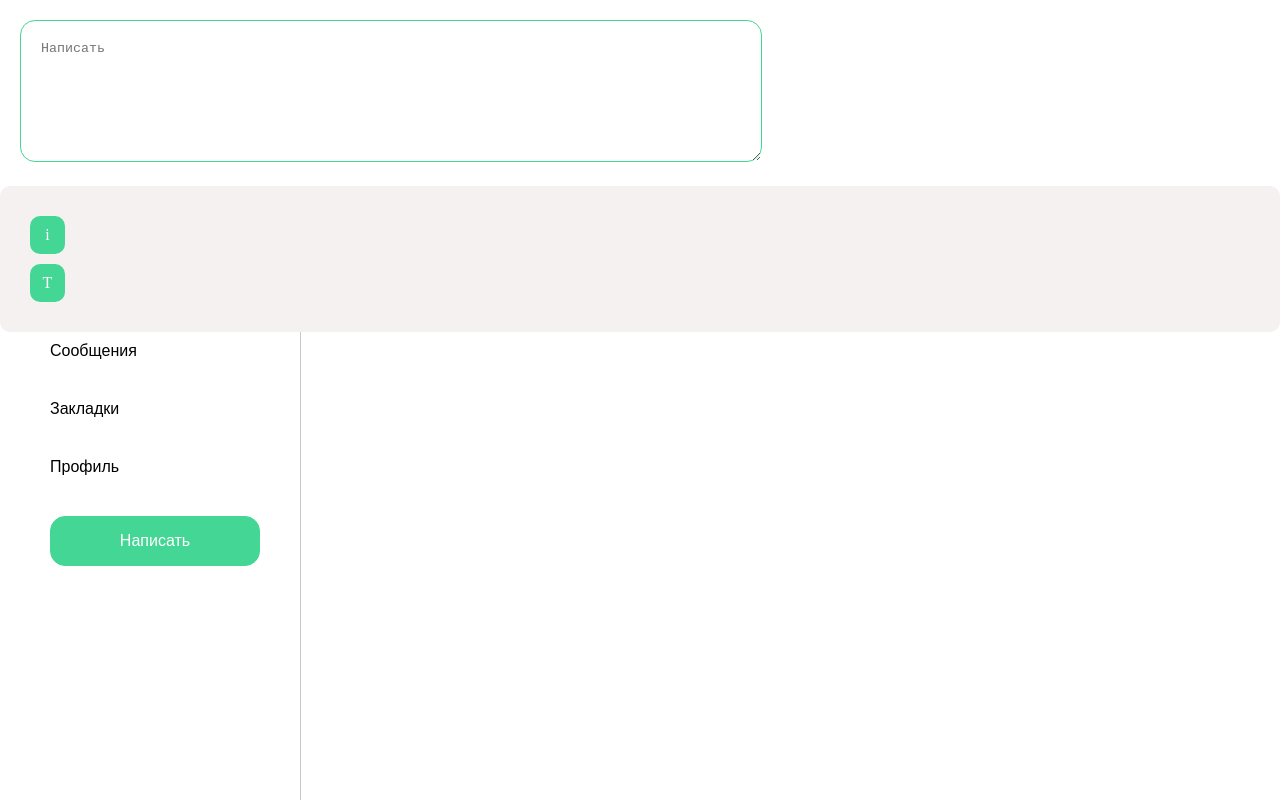
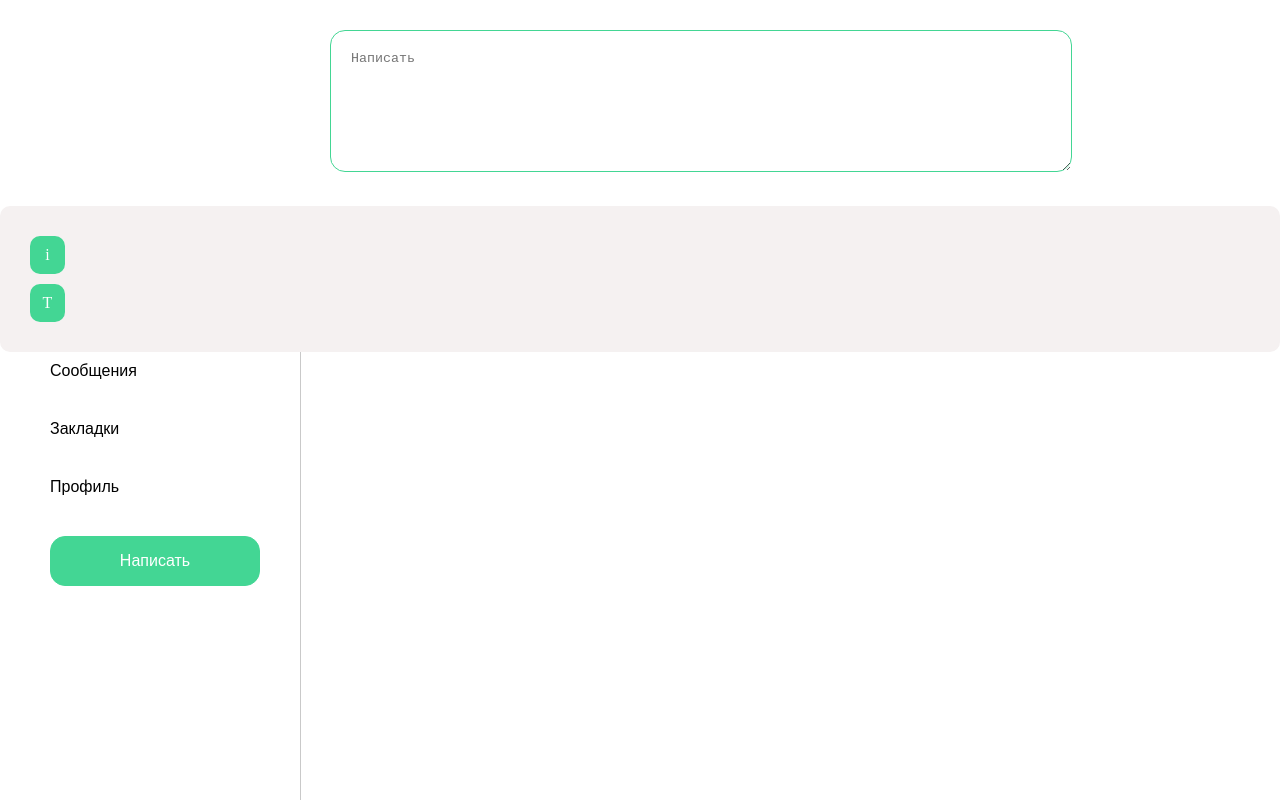
Before and after one commit to oksanaBir/social-net, a React app: page / in a window 1280 px wide. Built offline with nearby package versions, Linux system fonts and the light colour scheme.

Commit message:
position changed

```diff
--- a/src/styles/textarea.less
+++ b/src/styles/textarea.less
@@ -1,6 +1,5 @@
 .textarea {
     position: relative;
-    margin: 20px;
     padding: 20px;
     border-radius: 15px;
     height: 100px;
@@ -9,6 +8,8 @@
     background-color: white;
     border: @greenBorder;
     color: @green;
+    left: 300px;
+    margin: 30px;
 }
 
 .textarea:focus {
```
